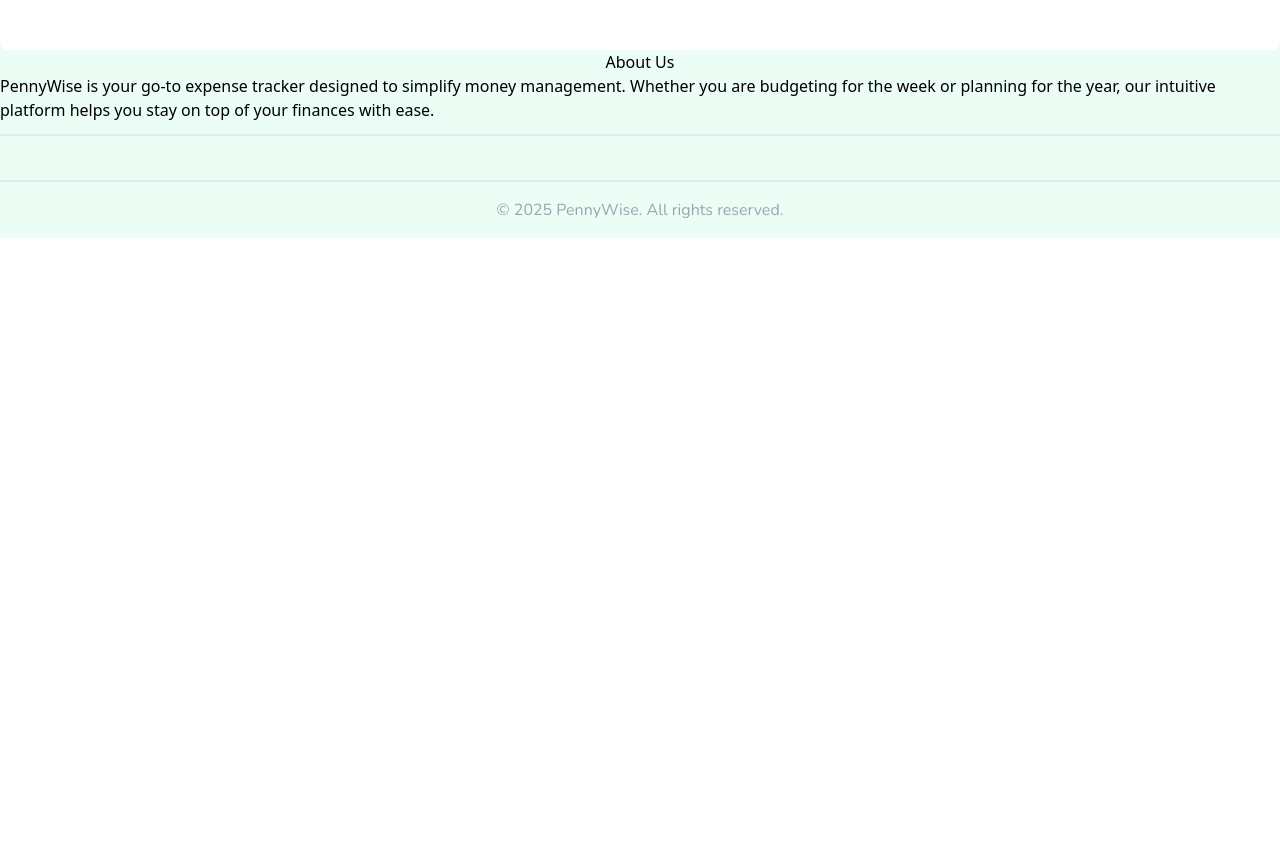
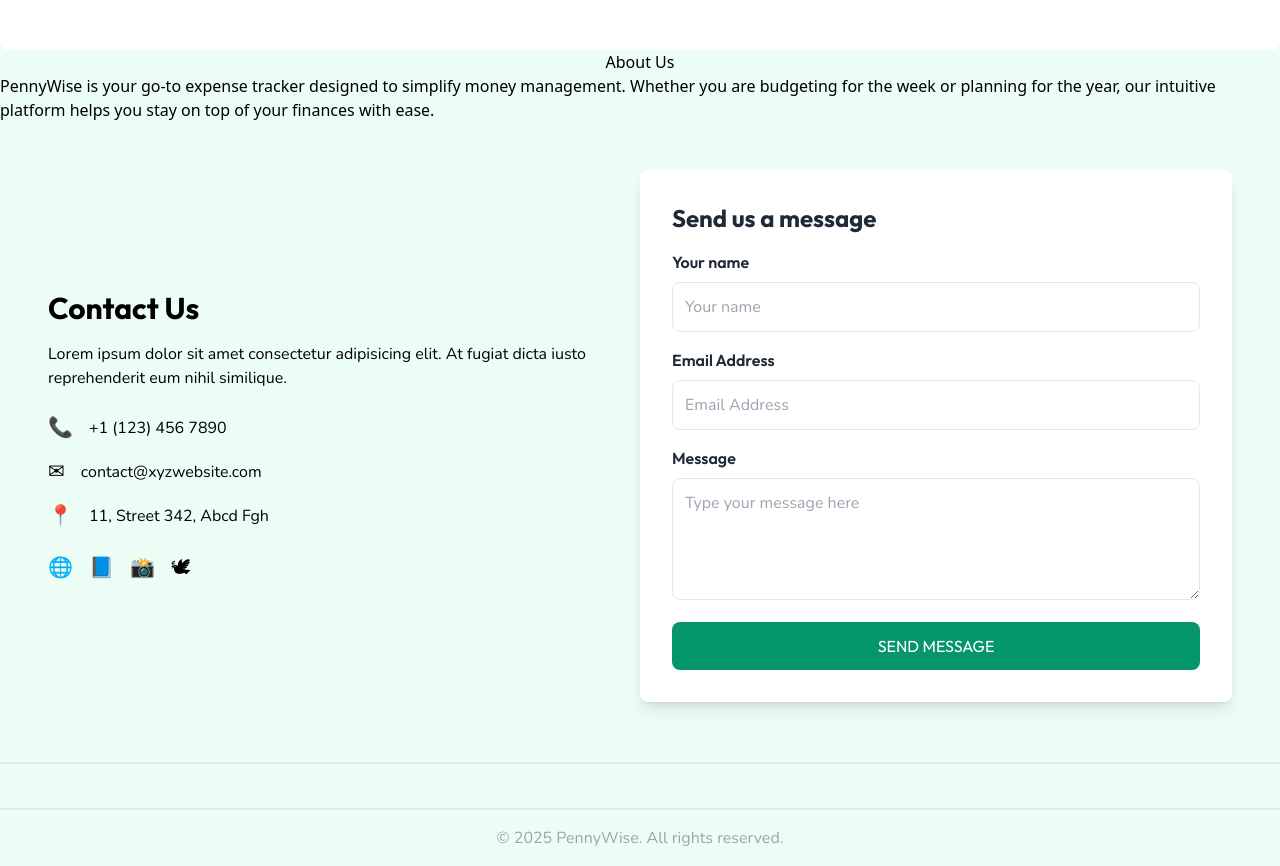
Before and after one commit to SOATS2024/project-one, a React (Vite) app in the folder pennywise/: page / in a window 1280 px wide. Shown: the part 1440-2306 px from the top of the page. Before the commit the page ends 1678 px from the top, so only its background shows below. Built offline with nearby package versions, Linux system fonts and the light colour scheme; no server answers.

Commit message:
contact us fixed.

```diff
--- a/pennywise/package.json
+++ b/pennywise/package.json
@@ -16,7 +16,8 @@
     "react": "^18.3.1",
     "react-dom": "^18.3.1",
     "react-icons": "^5.4.0",
-    "react-router-dom": "^7.1.1"
+    "react-router-dom": "^7.1.1",
+    "react-router-hash-link": "^2.4.3"
   },
   "devDependencies": {
     "@eslint/js": "^9.17.0",
--- a/pennywise/src/components/ContactUs.jsx
+++ b/pennywise/src/components/ContactUs.jsx
@@ -27,49 +27,14 @@
     }
   };
   return (
-    <div className="flex flex-col md:flex-row justify-between items-center bg-background text-text p-8 md:p-12">
-      {/* Left Section */}
-      <div className="w-full md:w-1/2 mb-8 md:mb-0 font-content">
-        <h2 className="text-3xl  font-header font-bold mb-4">Contact Us</h2>
-        <p className="mb-6 ">
-          Lorem ipsum dolor sit amet consectetur adipisicing elit. At fugiat
-          dicta iusto reprehenderit eum nihil similique.
-        </p>
-        <div className="space-y-4">
-          <div className="flex items-center">
-            <span className="text-xl mr-4">📞</span>
-            <p>+1 (123) 456 7890</p>
-          </div>
-          <div className="flex items-center">
-            <span className="text-xl mr-4">✉</span>
-            <p>contact@xyzwebsite.com</p>
-          </div>
-          <div className="flex items-center">
-            <span className="text-xl mr-4">📍</span>
-            <p>11, Street 342, Abcd Fgh</p>
-          </div>
-        </div>
 
-        {/* Social media Icons */}
-        <div className="flex space-x-4 mt-6">
-          <a href="#" className="text-xl hover:text-gray-300">
-            🌐
-          </a>
-          <a href="#" className="text-xl hover:text-gray-300">
-            📘
-          </a>
-          <a href="#" className="text-xl hover:text-gray-300">
-            📸
-          </a>
-          <a href="#" className="text-xl hover:text-gray-300">
-            🕊
-          </a>
-        </div>
-      </div>
-      {/* Right Section */}
+
+
+
 
       <div className="w-full md:w-1/2 bg-white text-gray-800 p-8 rounded-lg shadow-lg">
         <form onSubmit={onSubmit}>
+          <h2 className="text-2xl font-header font-bold mb-4">Send us a message</h2>
           <div className="mb-4">
             <label
               htmlFor="name"
@@ -132,7 +97,7 @@
           </button>
         </form>
       </div>
-    </div>
+
   );
 };
 export { ContactUs };
--- a/pennywise/src/components/Navbar.jsx
+++ b/pennywise/src/components/Navbar.jsx
@@ -1,8 +1,10 @@
 import React, { useState, useEffect } from "react";
-import { useNavigate } from "react-router-dom";
+import { NavLink, useNavigate } from "react-router-dom";
+import { HashLink } from 'react-router-hash-link';
 import { Moon, Sun } from "lucide-react";
 import { Logo } from "./Logo";
 import PropTypes from "prop-types";
+
 
 const Navbar = ({ isWelcome }) => {
   const [darkMode, setDarkMode] = useState(
@@ -26,7 +28,7 @@
   };
 
   const handleContactUs = () => {
-    navigate("/contact");
+    navigate("#contact");
   };
 
   const toggleDarkMode = () => {
@@ -57,13 +59,13 @@
           </div>
         </button>
         <div class="h-full w-0.5  bg-neutral-100 dark:bg-white/10"></div>
-        <button
+        <HashLink
           type="button"
           className="bg-white dark:bg-slate-950 px-4 py-1.5 rounded-md text-primary dark:text-dark_primary border-2 border-primary dark:border-dark_primary text-base font-medium hover:bg-background dark:hover:bg-slate-950 dark:hover:border-dark_hover_secondary dark:hover:text-dark_hover_secondary font-content"
-          onClick={handleContactUs}
+          to={"#contact"}
         >
           Contact Us
-        </button>
+        </HashLink>
         {isWelcome && (
           <button
             type="button"
--- /dev/null
+++ b/pennywise/src/components/Welcome/ContactSection.jsx
@@ -0,0 +1,53 @@
+import React from 'react'
+import { ContactUs } from '../ContactUs'
+
+function ContactSection() {
+  return (
+
+    <div id = "contact" className="flex flex-col md:flex-row justify-between items-center bg-background text-text p-8 md:p-12">
+    {/* Left Section */}
+    <div className="w-full md:w-1/2 mb-8 md:mb-0 font-content">
+      <h2 className="text-3xl  font-header font-bold mb-4">Contact Us</h2>
+      <p className="mb-6 ">
+        Lorem ipsum dolor sit amet consectetur adipisicing elit. At fugiat
+        dicta iusto reprehenderit eum nihil similique.
+      </p>
+      <div className="space-y-4">
+        <div className="flex items-center">
+          <span className="text-xl mr-4">📞</span>
+          <p>+1 (123) 456 7890</p>
+        </div>
+        <div className="flex items-center">
+          <span className="text-xl mr-4">✉</span>
+          <p>contact@xyzwebsite.com</p>
+        </div>
+        <div className="flex items-center">
+          <span className="text-xl mr-4">📍</span>
+          <p>11, Street 342, Abcd Fgh</p>
+        </div>
+      </div>
+
+      {/* Social media Icons */}
+      <div className="flex space-x-4 mt-6">
+        <a href="#" className="text-xl hover:text-gray-300">
+          🌐
+        </a>
+        <a href="#" className="text-xl hover:text-gray-300">
+          📘
+        </a>
+        <a href="#" className="text-xl hover:text-gray-300">
+          📸
+        </a>
+        <a href="#" className="text-xl hover:text-gray-300">
+          🕊
+        </a>
+      </div>
+    </div>
+   <ContactUs/>
+  </div>
+
+);
+};
+
+
+export  {ContactSection}
--- a/pennywise/src/pages/Welcome.jsx
+++ b/pennywise/src/pages/Welcome.jsx
@@ -2,7 +2,9 @@
 import { HeroSection } from "../components/Welcome/HeroSection";
 import { Features } from "../components/Welcome/FeaturesSection";
 import { AboutSection } from "../components/Welcome/AboutSection";
+import { ContactSection } from "../components/Welcome/ContactSection";
 import { FooterSection } from "../components/Welcome/FooterSection";
+
 
 const Welcome = () => {
   return (
@@ -11,6 +13,7 @@
       <HeroSection />
       <Features />
       <AboutSection />
+      <ContactSection />
       <FooterSection />
     </div>
   );
```
Also changed, not shown: 1 other file (tests, documents, lock files or other folders).
